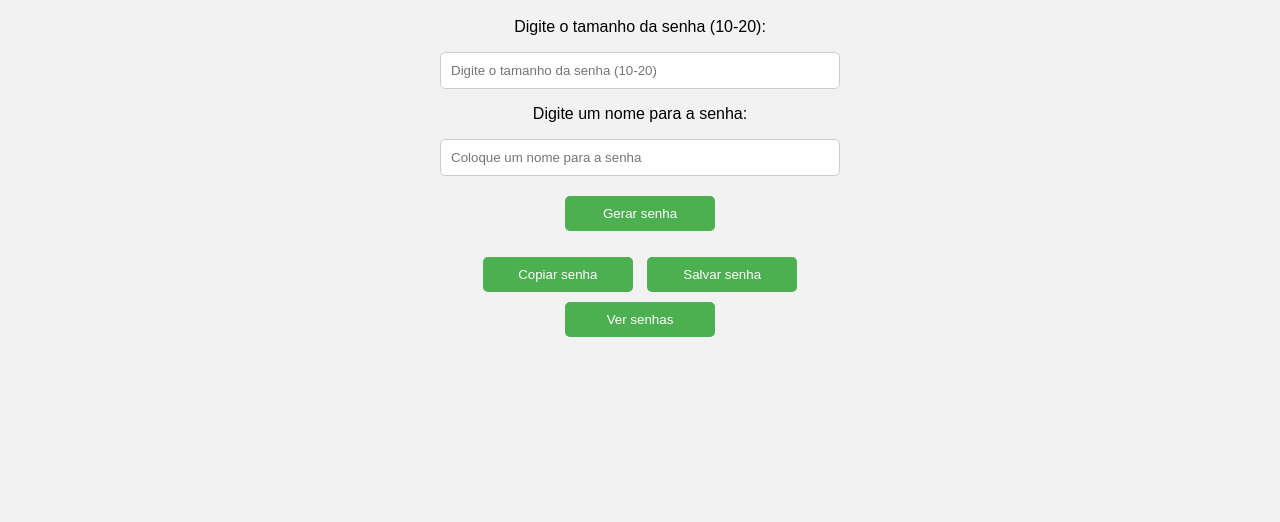
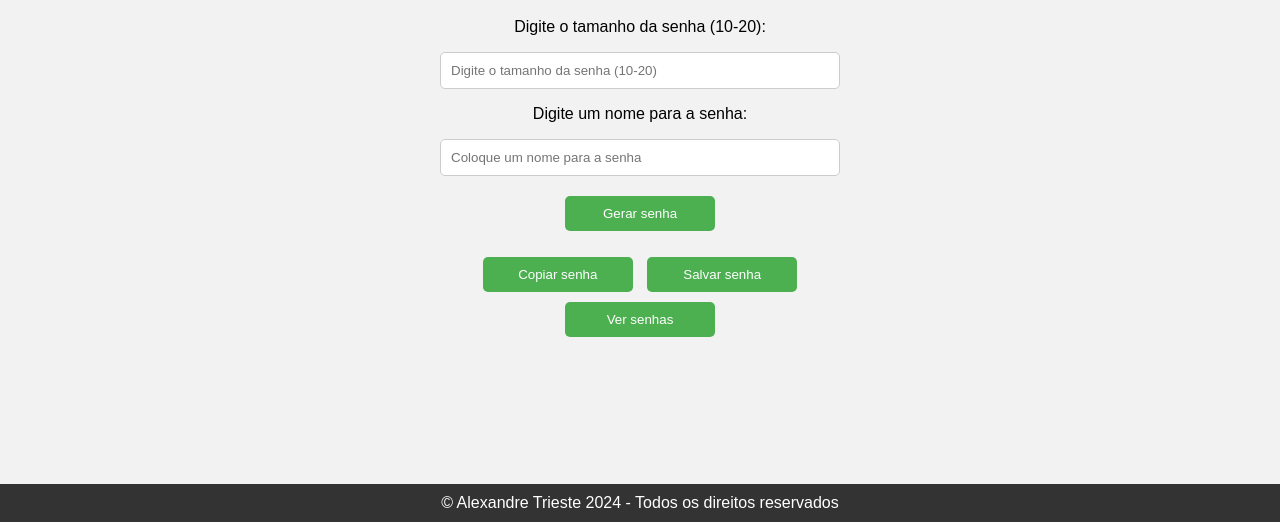
Before and after one commit to LucasBecker19/passwordgenerate, a plain HTML site: page index.html in a window 1280 px wide. Shown: the part 278-800 px from the top of the page. Drawn offline with Linux system fonts and the light colour scheme.

Commit message:
fix: copyright

```diff
--- a/assets/style.css
+++ b/assets/style.css
@@ -47,3 +47,14 @@ button {
 button:hover {
     background-color: #45a049;
 }
+
+footer {
+    position: fixed;
+    bottom: 0;
+    left: 0;
+    width: 100%;
+    background-color: #333;
+    color: white;
+    text-align: center;
+    padding: 10px 0;
+}
--- a/assets/style_showPasswords.css
+++ b/assets/style_showPasswords.css
@@ -43,3 +43,14 @@ button {
 button:hover {
     background-color: #45a049;
 }
+
+footer {
+    position: fixed;
+    bottom: 0;
+    left: 0;
+    width: 100%;
+    background-color: #333;
+    color: white;
+    text-align: center;
+    padding: 10px 0;
+}
--- a/index.html
+++ b/index.html
@@ -27,6 +27,7 @@
         <button onclick="savePassword()">Salvar senha</button>
         <!-- Corrija o caminho para showPasswords.html -->
         <button onclick="window.location.href = 'view/showPasswords.html'">Ver senhas</button>
+        <footer>&copy; Alexandre Trieste 2024 - Todos os direitos reservados</footer>
     </div>
 </body>
 </html>
```
Also changed, not shown: view/showPasswords.html (+1 -0 lines).
